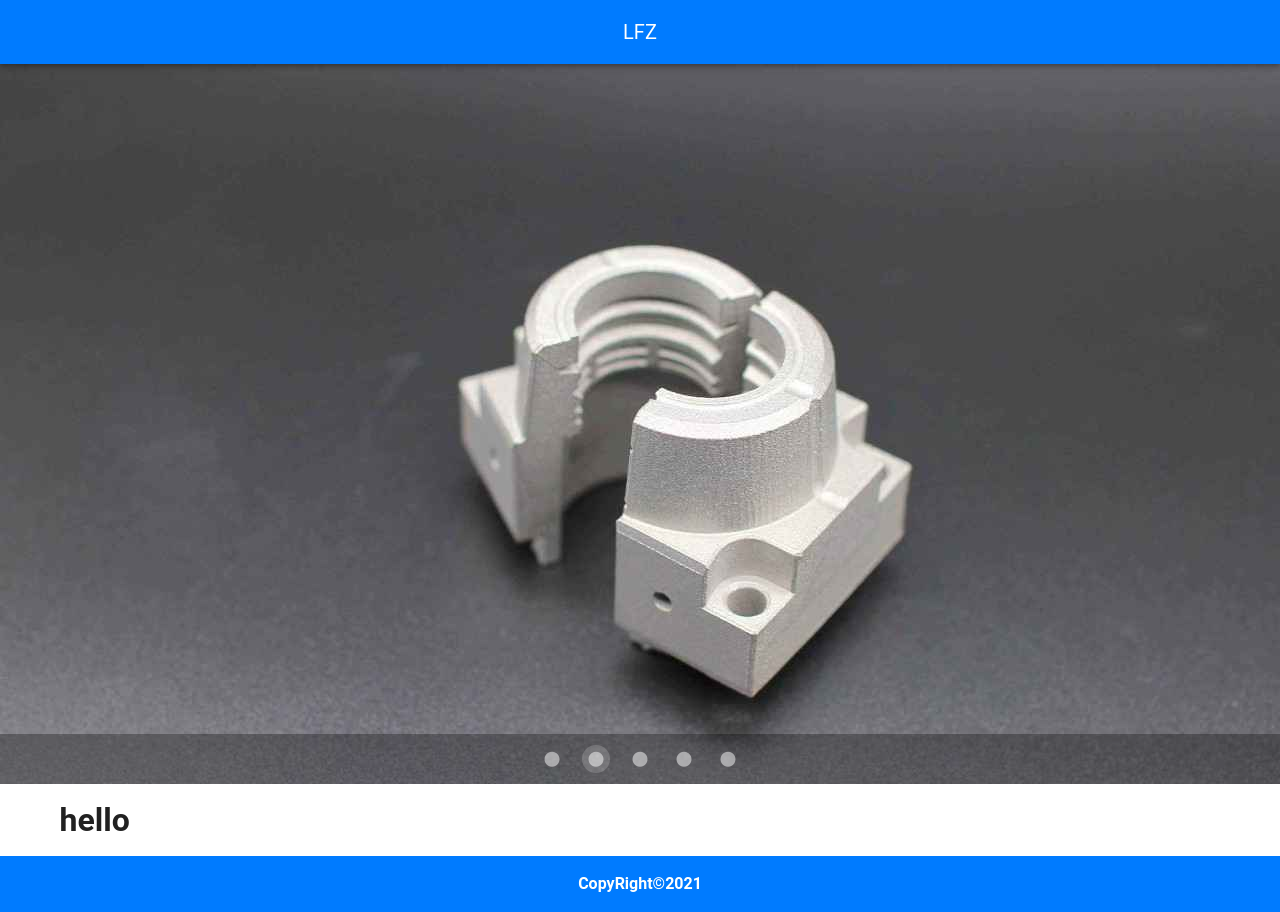
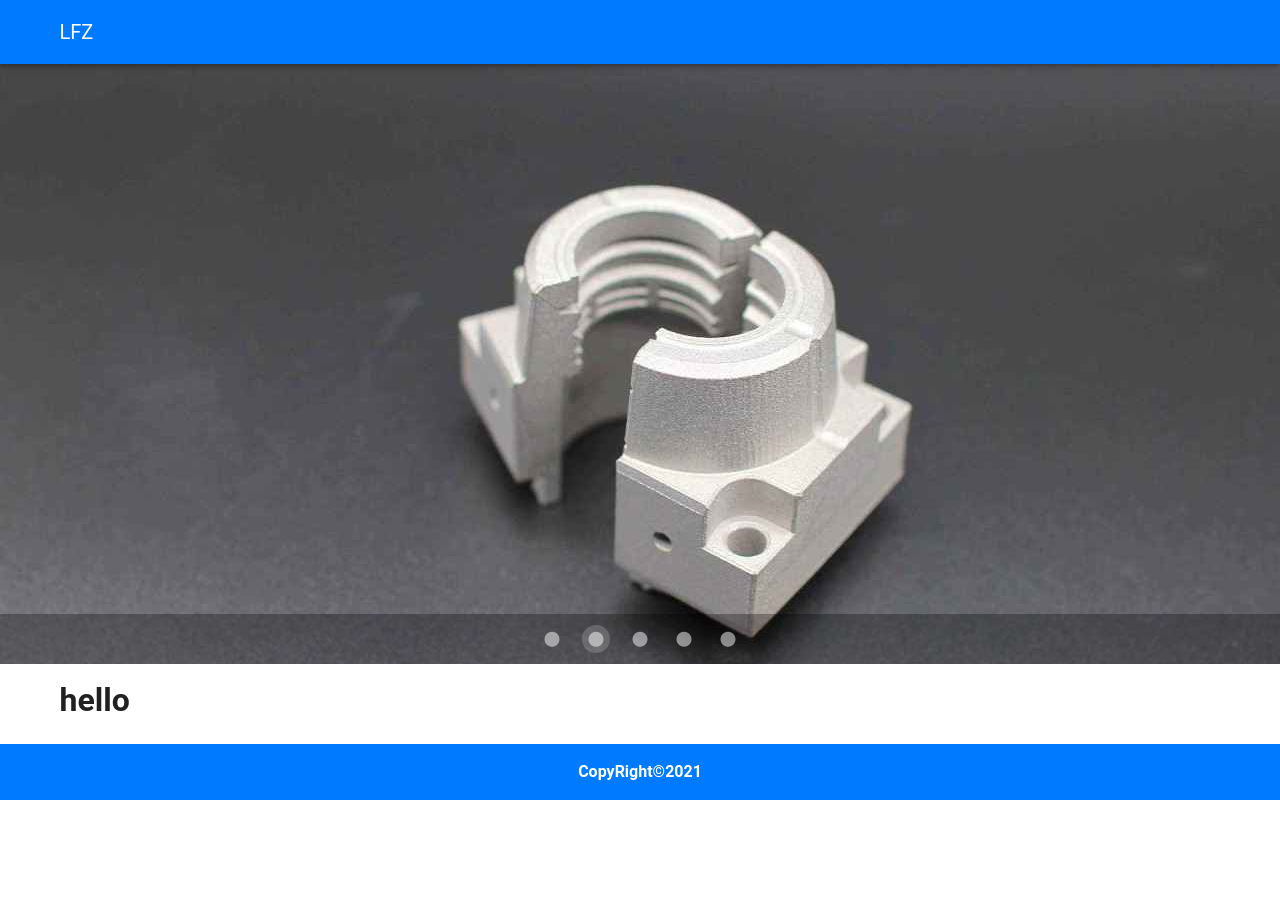
Before and after one commit to xvivx/lfz, a Vue app: page / in a window 1280 px wide. After the commit the page ends 800 px from the top, so only its background shows below. Built offline with nearby package versions, Linux system fonts and the light colour scheme; the HTML template or start-up script is replaced by a standard one.

Commit message:
fix: fix carousel height

```diff
--- a/src/App.vue
+++ b/src/App.vue
@@ -6,7 +6,7 @@
         absolute
         @click="showMobileNavMenus = true"
       />
-      <v-container class="d-flex justify-center mx-auto">
+      <v-container class="d-flex justify-center justify-md-start mx-auto">
         <v-toolbar-title>LFZ</v-toolbar-title>
       </v-container>
     </v-app-bar>
--- a/src/router/index.ts
+++ b/src/router/index.ts
@@ -16,7 +16,8 @@ const routes: Array<RouteConfig> = [
     // route level code-splitting
     // this generates a separate chunk (about.[hash].js) for this route
     // which is lazy-loaded when the route is visited.
-    component: () => import(/* webpackChunkName: "about" */ '../views/about.vue'),
+    component: () =>
+      import(/* webpackChunkName: "about" */ '../views/about.vue'),
   },
 ];
 
--- a/src/views/home.vue
+++ b/src/views/home.vue
@@ -1,6 +1,10 @@
 <template>
   <div>
-    <v-carousel cycle show-arrows-on-hover height="56.25vw">
+    <v-carousel
+      cycle
+      show-arrows-on-hover
+      :height="$vuetify.breakpoint.smOnly ? '56.25vw' : 600"
+    >
       <v-carousel-item
         v-for="slide in slides"
         :key="slide"
```
